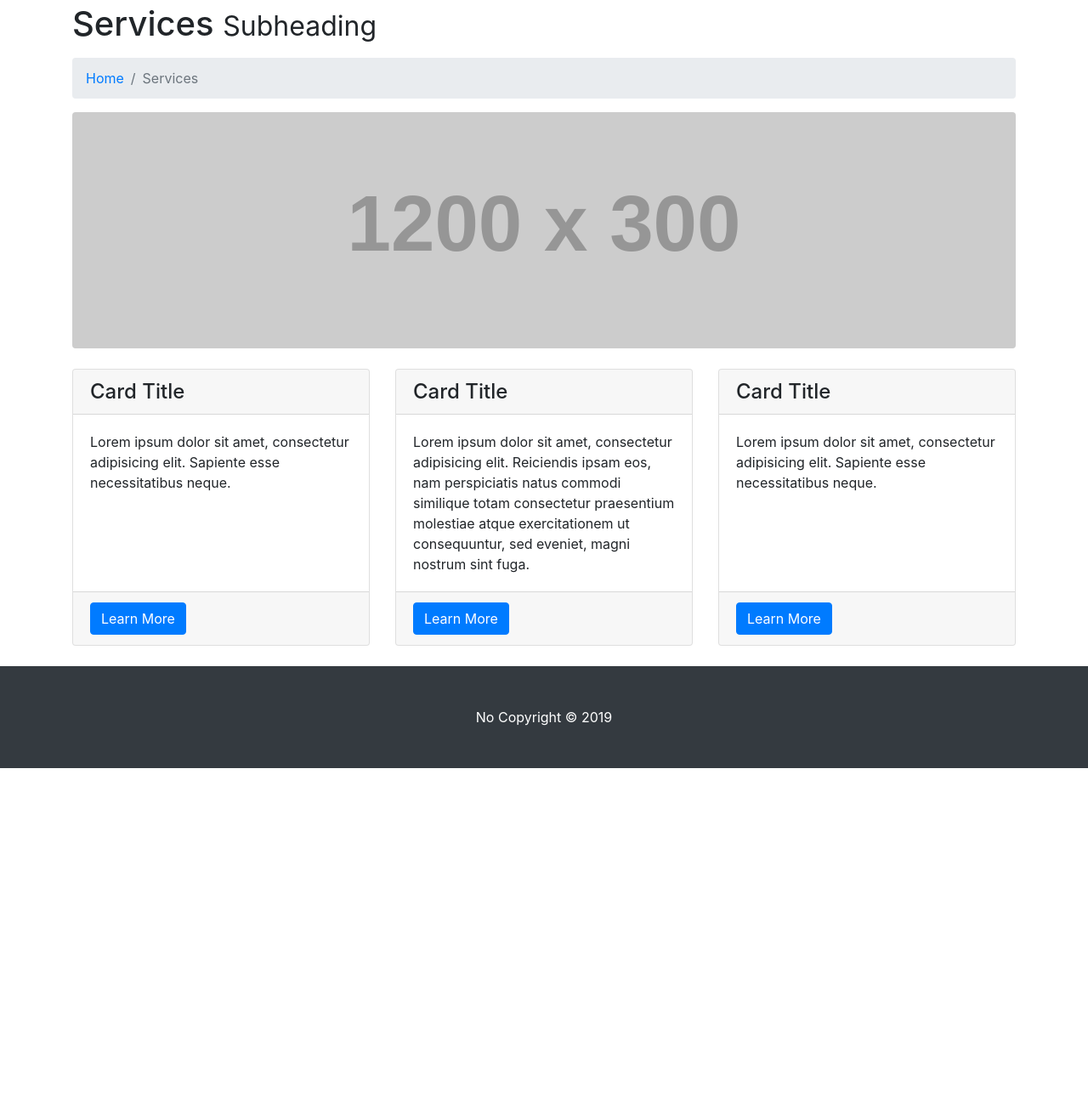
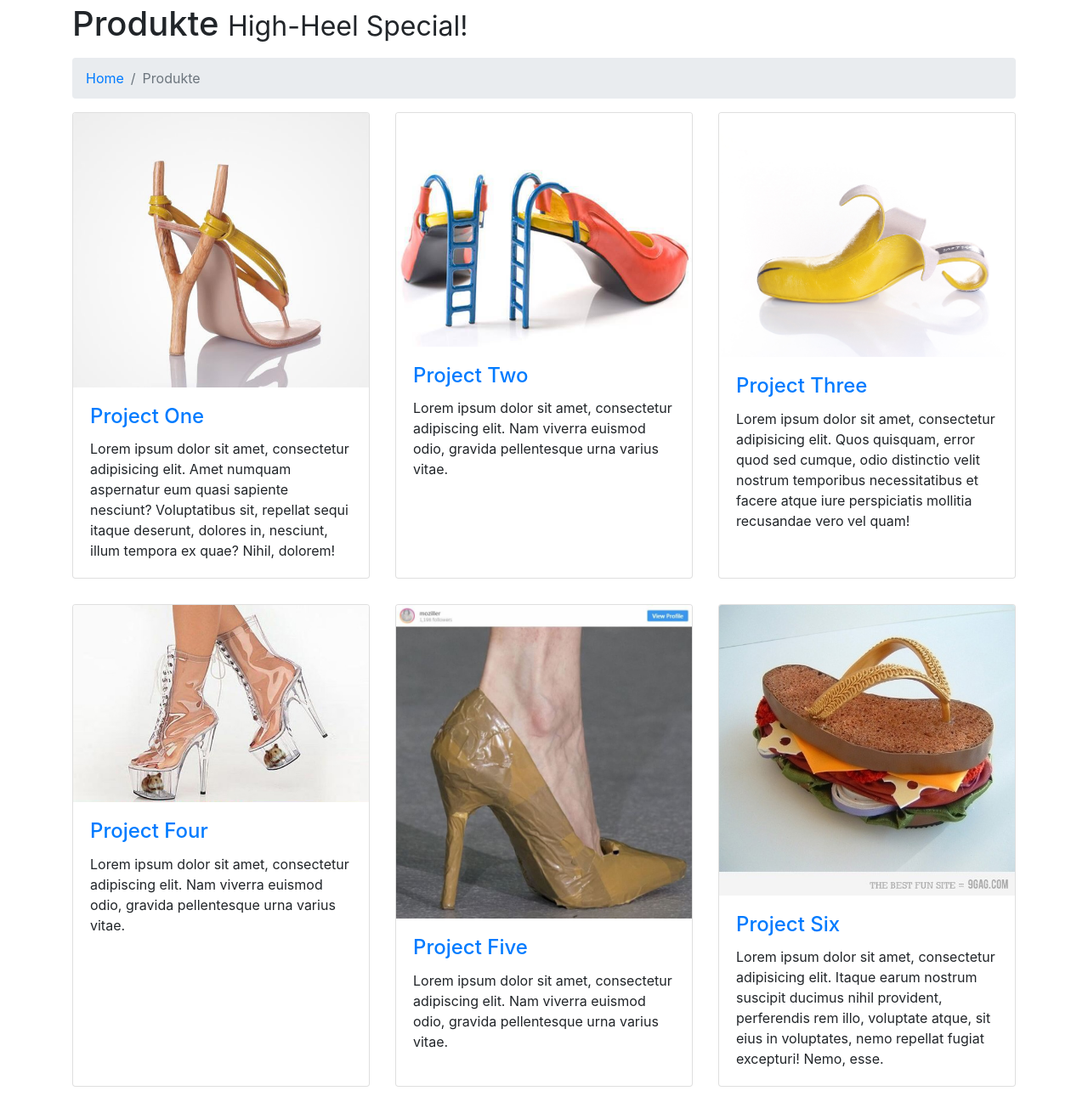
Before and after one commit to FelisaPaumia/Html-Projekt, a website: page services.html in a window 1280 px wide. Shown: the part 76-1380 px from the top of the page at 85% size. Before the commit the page ends 980 px from the top, so only its background shows below. Drawn offline with Linux system fonts and the light colour scheme; placeholder pictures from the web are drawn by us.

Commit message:
produkte (liste)

```diff
--- a/services.html
+++ b/services.html
@@ -65,57 +65,109 @@
   <div class="container">
 
     <!-- Page Heading/Breadcrumbs -->
-    <h1 class="mt-4 mb-3">Services
-      <small>Subheading</small>
+    <h1 class="mt-4 mb-3">Produkte
+      <small>High-Heel Special!</small>
     </h1>
 
     <ol class="breadcrumb">
       <li class="breadcrumb-item">
         <a href="index.html">Home</a>
       </li>
-      <li class="breadcrumb-item active">Services</li>
+      <li class="breadcrumb-item active">Produkte</li>
     </ol>
 
-    <!-- Image Header -->
-    <img class="img-fluid rounded mb-4" src="http://placehold.it/1200x300" alt="">
-
-    <!-- Marketing Icons Section -->
     <div class="row">
-      <div class="col-lg-4 mb-4">
+      <div class="col-lg-4 col-sm-6 portfolio-item">
         <div class="card h-100">
-          <h4 class="card-header">Card Title</h4>
+          <a href="#"><img class="card-img-top" src="img/shoes/crazy2.jpg" alt=""></a>
           <div class="card-body">
-            <p class="card-text">Lorem ipsum dolor sit amet, consectetur adipisicing elit. Sapiente esse necessitatibus neque.</p>
-          </div>
-          <div class="card-footer">
-            <a href="#" class="btn btn-primary">Learn More</a>
+            <h4 class="card-title">
+              <a href="#">Project One</a>
+            </h4>
+            <p class="card-text">Lorem ipsum dolor sit amet, consectetur adipisicing elit. Amet numquam aspernatur eum quasi sapiente nesciunt? Voluptatibus sit, repellat sequi itaque deserunt, dolores in, nesciunt, illum tempora ex quae? Nihil, dolorem!</p>
           </div>
         </div>
       </div>
-      <div class="col-lg-4 mb-4">
+      <div class="col-lg-4 col-sm-6 portfolio-item">
         <div class="card h-100">
-          <h4 class="card-header">Card Title</h4>
+          <a href="#"><img class="card-img-top" src="img/shoes/crazy3.jpg" alt=""></a>
           <div class="card-body">
-            <p class="card-text">Lorem ipsum dolor sit amet, consectetur adipisicing elit. Reiciendis ipsam eos, nam perspiciatis natus commodi similique totam consectetur praesentium molestiae atque exercitationem ut consequuntur, sed eveniet, magni nostrum sint fuga.</p>
-          </div>
-          <div class="card-footer">
-            <a href="#" class="btn btn-primary">Learn More</a>
+            <h4 class="card-title">
+              <a href="#">Project Two</a>
+            </h4>
+            <p class="card-text">Lorem ipsum dolor sit amet, consectetur adipiscing elit. Nam viverra euismod odio, gravida pellentesque urna varius vitae.</p>
           </div>
         </div>
       </div>
-      <div class="col-lg-4 mb-4">
+      <div class="col-lg-4 col-sm-6 portfolio-item">
         <div class="card h-100">
-          <h4 class="card-header">Card Title</h4>
+          <a href="#"><img class="card-img-top" src="img/shoes/crazy4.jpg" alt=""></a>
           <div class="card-body">
-            <p class="card-text">Lorem ipsum dolor sit amet, consectetur adipisicing elit. Sapiente esse necessitatibus neque.</p>
+            <h4 class="card-title">
+              <a href="#">Project Three</a>
+            </h4>
+            <p class="card-text">Lorem ipsum dolor sit amet, consectetur adipisicing elit. Quos quisquam, error quod sed cumque, odio distinctio velit nostrum temporibus necessitatibus et facere atque iure perspiciatis mollitia recusandae vero vel quam!</p>
           </div>
-          <div class="card-footer">
-            <a href="#" class="btn btn-primary">Learn More</a>
+        </div>
+      </div>
+      <div class="col-lg-4 col-sm-6 portfolio-item">
+        <div class="card h-100">
+          <a href="#"><img class="card-img-top" src="img/shoes/crazy5.jpg" alt=""></a>
+          <div class="card-body">
+            <h4 class="card-title">
+              <a href="#">Project Four</a>
+            </h4>
+            <p class="card-text">Lorem ipsum dolor sit amet, consectetur adipiscing elit. Nam viverra euismod odio, gravida pellentesque urna varius vitae.</p>
+          </div>
+        </div>
+      </div>
+      <div class="col-lg-4 col-sm-6 portfolio-item">
+        <div class="card h-100">
+          <a href="#"><img class="card-img-top" src="img/shoes/crazy6.jpg" alt=""></a>
+          <div class="card-body">
+            <h4 class="card-title">
+              <a href="#">Project Five</a>
+            </h4>
+            <p class="card-text">Lorem ipsum dolor sit amet, consectetur adipiscing elit. Nam viverra euismod odio, gravida pellentesque urna varius vitae.</p>
+          </div>
+        </div>
+      </div>
+      <div class="col-lg-4 col-sm-6 portfolio-item">
+        <div class="card h-100">
+          <a href="#"><img class="card-img-top" src="img/shoes/crazy7.jpg" alt=""></a>
+          <div class="card-body">
+            <h4 class="card-title">
+              <a href="#">Project Six</a>
+            </h4>
+            <p class="card-text">Lorem ipsum dolor sit amet, consectetur adipisicing elit. Itaque earum nostrum suscipit ducimus nihil provident, perferendis rem illo, voluptate atque, sit eius in voluptates, nemo repellat fugiat excepturi! Nemo, esse.</p>
+          </div>
+        </div>
+      </div>
+      <div class="col-lg-4 col-sm-6 portfolio-item">
+        <div class="card h-100">
+          <a href="#"><img class="card-img-top" src="img/shoes/crazy8.jpg" alt=""></a>
+          <div class="card-body">
+            <h4 class="card-title">
+              <a href="#">Project Six</a>
+            </h4>
+            <p class="card-text">Lorem ipsum dolor sit amet, consectetur adipisicing elit. Itaque earum nostrum suscipit ducimus nihil provident, perferendis rem illo, voluptate atque, sit eius in voluptates, nemo repellat fugiat excepturi! Nemo, esse.</p>
+          </div>
+        </div>
+      </div>
+      <div class="col-lg-4 col-sm-6 portfolio-item">
+        <div class="card h-100">
+          <a href="#"><img class="card-img-top" src="img/shoes/crazy9.jpg" alt=""></a>
+          <div class="card-body">
+            <h4 class="card-title">
+              <a href="#">Project Six</a>
+            </h4>
+            <p class="card-text">Lorem ipsum dolor sit amet, consectetur adipisicing elit. Itaque earum nostrum suscipit ducimus nihil provident, perferendis rem illo, voluptate atque, sit eius in voluptates, nemo repellat fugiat excepturi! Nemo, esse.</p>
           </div>
         </div>
       </div>
     </div>
     <!-- /.row -->
+
 
   </div>
   <!-- /.container -->
```
Also changed, not shown: index.html (+1 -1 lines).
